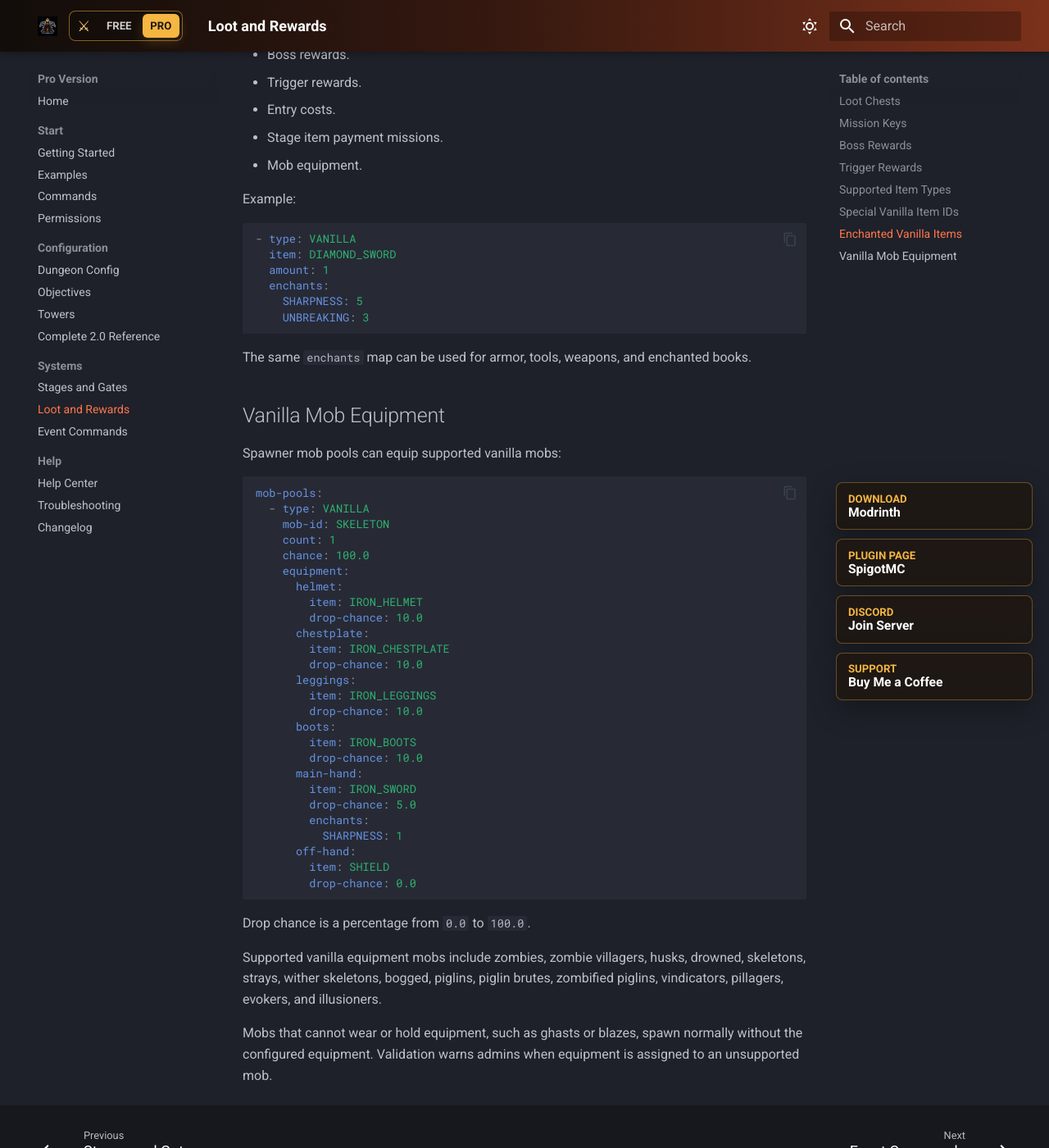
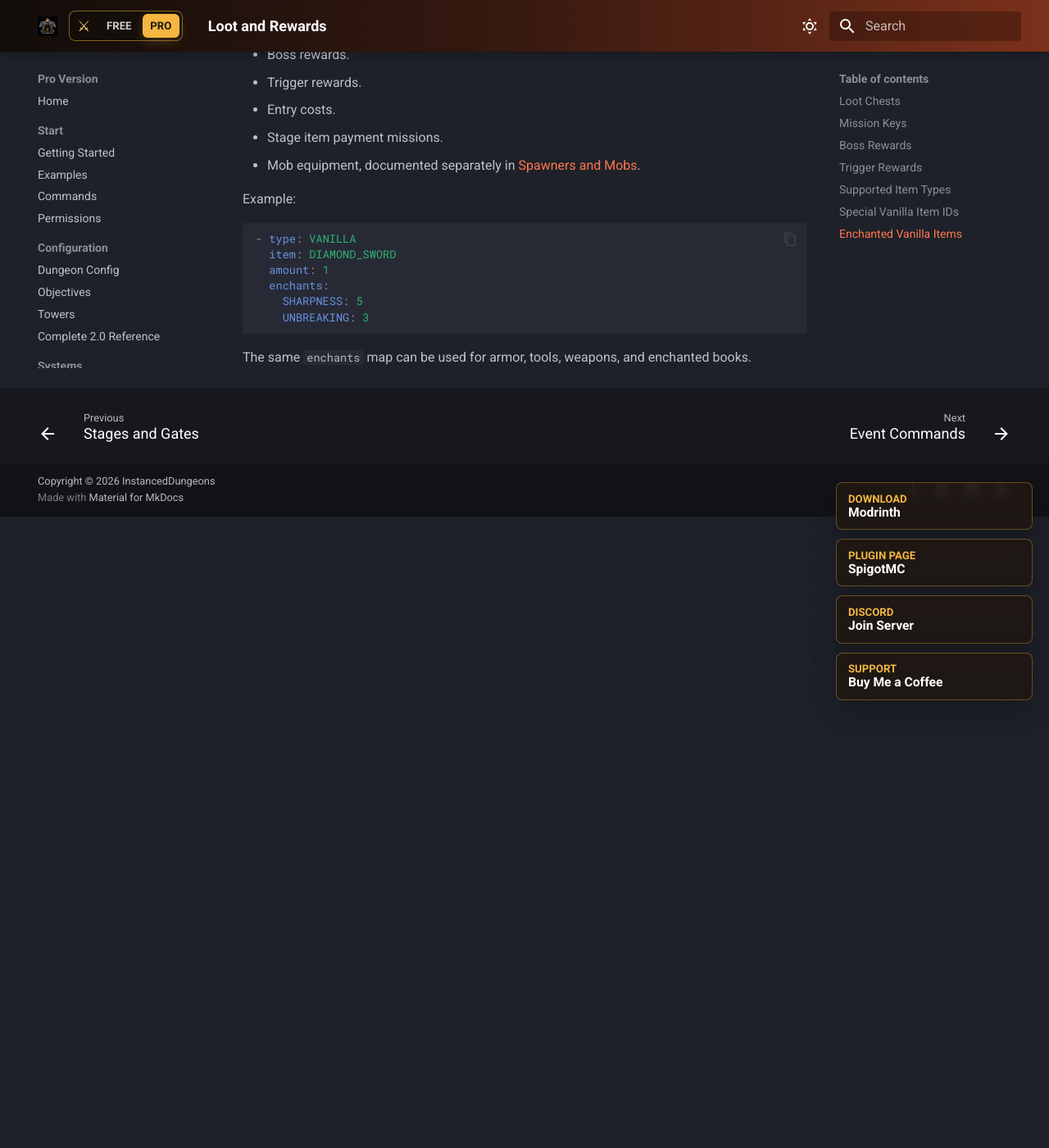
Before and after one commit to wertPL/InstancedDungeons-Docs, an MkDocs documentation site: the page built from docs/pro/loot-and-rewards.md, in a window 1280 px wide and 1400 px high, scrolled down 2960 px. Shown: the whole window at 82% size. Built offline with MkDocs 1.6.1 and Material for MkDocs 9.7.7, drawn with Linux system fonts in a browser that asks for light colours.

Commit message:
Add Pro spawners and mobs docs

````diff
--- a/docs/javascripts/support.js
+++ b/docs/javascripts/support.js
@@ -20,6 +20,7 @@
       "towers/",
       "complete-2-0-reference/",
       "stages/",
+      "spawners-and-mobs/",
       "loot-and-rewards/",
       "event-commands/",
       "help/",
@@ -57,10 +58,15 @@
       slug = "";
     }
 
+    var freeSlug = slug;
+    if (slug === "spawners-and-mobs/") {
+      freeSlug = "loot-and-rewards/";
+    }
+
     return {
       base: base,
       inPro: inPro,
-      free: base + slug,
+      free: base + freeSlug,
       pro: proPrefix + slug
     };
   }
@@ -112,6 +118,9 @@
 
       var versionPrefix = links.inPro ? "pro/" : "";
       var href = links.base + versionPrefix + target;
+      if (links.inPro && label === "Systems") {
+        href = links.base + "pro/spawners-and-mobs/";
+      }
       link.href = href;
       link.classList.remove("md-tabs__link--active");
 
--- a/docs/pro/loot-and-rewards.md
+++ b/docs/pro/loot-and-rewards.md
@@ -125,7 +125,7 @@
 - Trigger rewards.
 - Entry costs.
 - Stage item payment missions.
-- Mob equipment.
+- Mob equipment, documented separately in [Spawners and Mobs](spawners-and-mobs.md).
 
 Example:
 
@@ -139,42 +139,3 @@
 ```
 
 The same `enchants` map can be used for armor, tools, weapons, and enchanted books.
-
-## Vanilla Mob Equipment
-
-Spawner mob pools can equip supported vanilla mobs:
-
-```yaml
-mob-pools:
-  - type: VANILLA
-    mob-id: SKELETON
-    count: 1
-    chance: 100.0
-    equipment:
-      helmet:
-        item: IRON_HELMET
-        drop-chance: 10.0
-      chestplate:
-        item: IRON_CHESTPLATE
-        drop-chance: 10.0
-      leggings:
-        item: IRON_LEGGINGS
-        drop-chance: 10.0
-      boots:
-        item: IRON_BOOTS
-        drop-chance: 10.0
-      main-hand:
-        item: IRON_SWORD
-        drop-chance: 5.0
-        enchants:
-          SHARPNESS: 1
-      off-hand:
-        item: SHIELD
-        drop-chance: 0.0
-```
-
-Drop chance is a percentage from `0.0` to `100.0`.
-
-Supported vanilla equipment mobs include zombies, zombie villagers, husks, drowned, skeletons, strays, wither skeletons, bogged, piglins, piglin brutes, zombified piglins, vindicators, pillagers, evokers, and illusioners.
-
-Mobs that cannot wear or hold equipment, such as ghasts or blazes, spawn normally without the configured equipment. Validation warns admins when equipment is assigned to an unsupported mob.
--- a/mkdocs.yml
+++ b/mkdocs.yml
@@ -85,6 +85,7 @@
           - Towers: pro/towers.md
           - Complete 2.0 Reference: pro/complete-2-0-reference.md
       - Systems:
+          - Spawners and Mobs: pro/spawners-and-mobs.md
           - Stages and Gates: pro/stages.md
           - Loot and Rewards: pro/loot-and-rewards.md
           - Event Commands: pro/event-commands.md
````
Also changed, not shown: docs/pro/spawners-and-mobs.md (added, +158 -0 lines).
